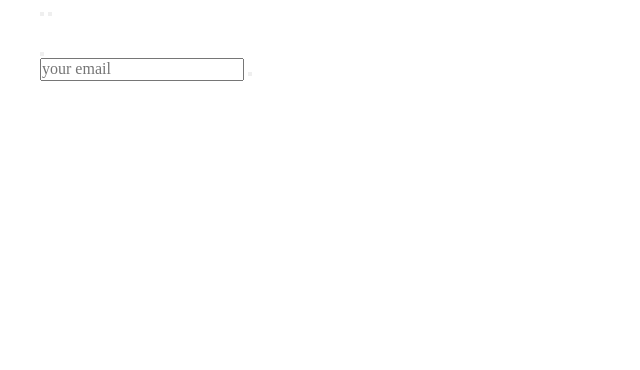
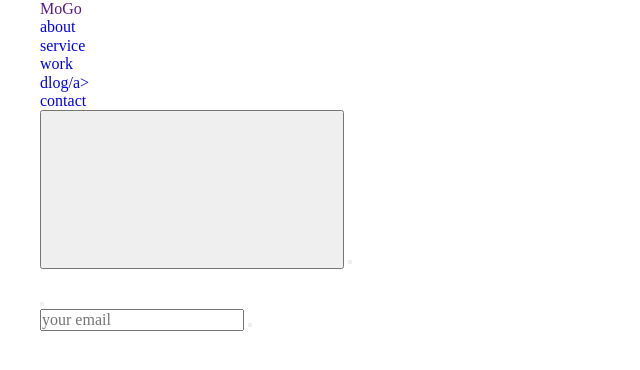
Before and after one commit to AndriiZhyvotovskyi/mod10, a plain HTML site: page index.html in a window 1280 px wide. Shown: the whole page, without its empty margins (0-640 px from the left). Drawn offline with Linux system fonts and the light colour scheme.

Commit message:
added files

```diff
--- a/index.html
+++ b/index.html
@@ -13,28 +13,32 @@
     <header class="header">
         <div class="container">
             <div class="header__navigation">
-                <a href="" class="logotype"></a>
+                <a href="" class="logotype">MoGo</a>
                 <nav class="header__nav">
                     <ul class="header__nav-item">
                         <li class="header__nav-item-list">
-                            <a href="#" class="header__nav-link"></a>
+                            <a href="#" class="header__nav-link">about</a>
                         </li>
                         <li class="header__nav-item-list">
-                            <a href="#" class="header__nav-link"></a>
+                            <a href="#" class="header__nav-link">service</a>
                         </li>
                         <li class="header__nav-item-list">
-                            <a href="#" class="header__nav-link"></a>
+                            <a href="#" class="header__nav-link">work</a>
                         </li>
                         <li class="header__nav-item-list">
-                            <a href="#" class="header__nav-link"></a>
+                            <a href="#" class="header__nav-link">dlog/a>
                         </li>
                         <li class="header__nav-item-list">
-                            <a href="#" class="header__nav-link"></a>
+                            <a href="#" class="header__nav-link">contact</a>
                         </li>
                     </ul>
                 </nav>
                 <form action="#" class="header__form">
-                    <button class="button"></button>
+                    <button class="button">
+                      <svg>
+                        <use href="./"></use>
+                      </svg>
+                    </button>
                     <button class="button"></button>
                 </form>
             </div>
```
